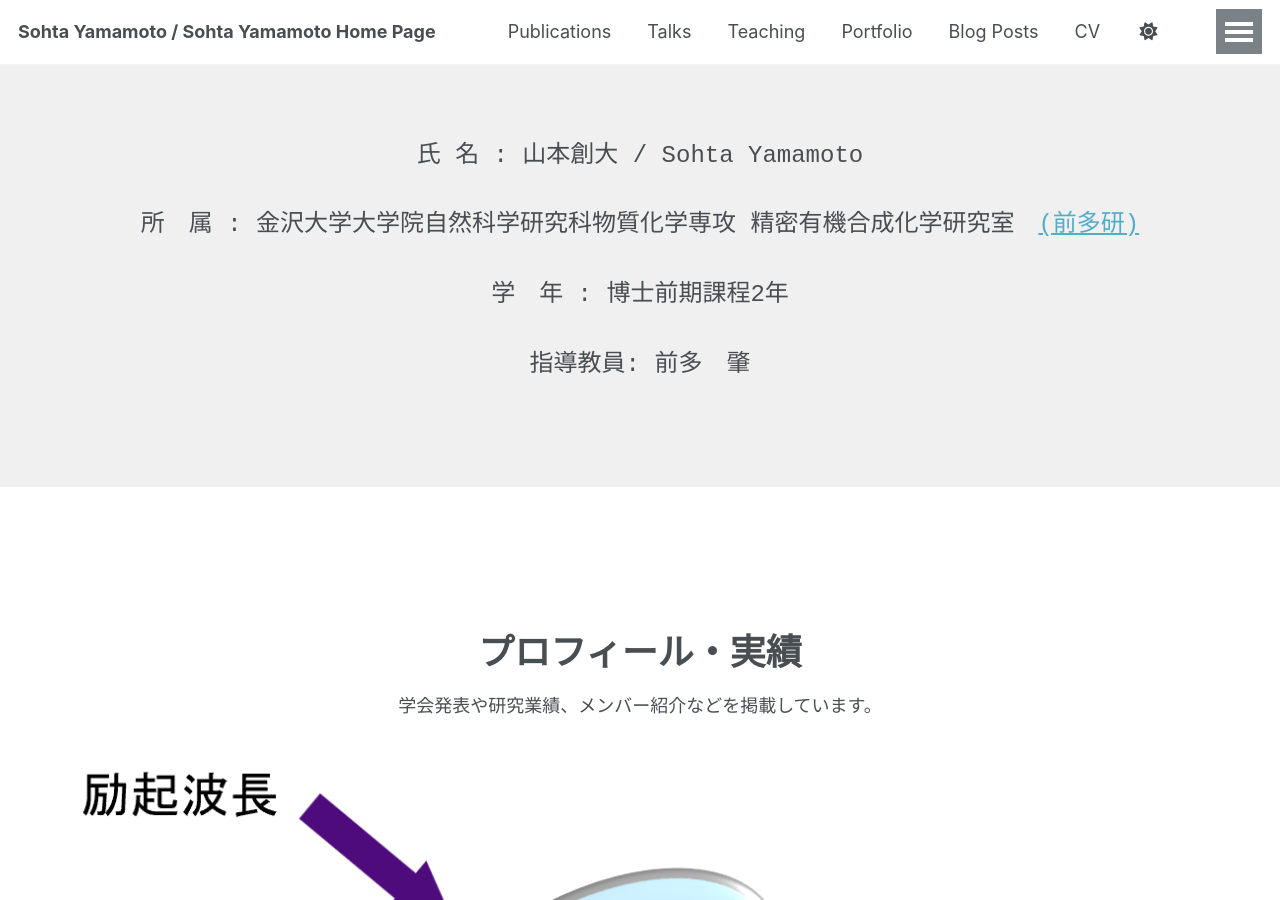
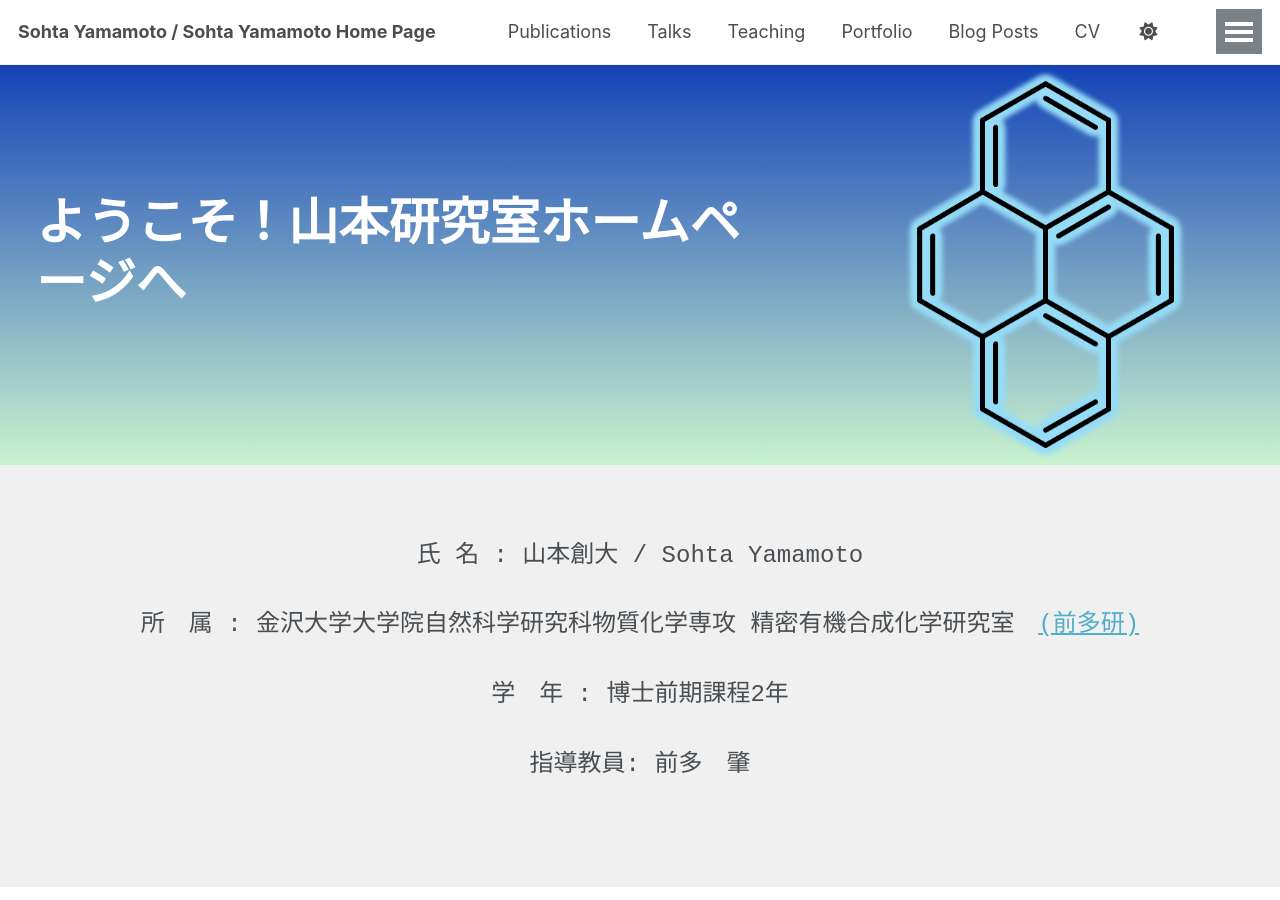
Before and after one commit to SaTom1313/SaTom1313.github.io, a Jekyll site: the page built from index.html, in a window 1280 px wide and 900 px high. Built offline with Jekyll 4.4.1, drawn with Linux system fonts in a browser that asks for light colours; a script that is not in the unit is left out.

Commit message:
Update index.html

```diff
--- a/index.html
+++ b/index.html
@@ -71,6 +71,13 @@ title: "ホーム"
 </head>
 <body>
 
+<section class="section-head">
+    <h1>ようこそ！山本研究室ホームページへ</h1>
+    <!-- 画像パスはGitHub上で正確な場所に合わせて変更してください -->
+    <img src="assets/image/pyrene.png" alt="ヘッダー画像" class="head-image" />
+  </section>
+
+
 <section class="section-middle">
   <p>氏  名 : 山本創大 / Sohta Yamamoto</p>
   <p>所　属 : 金沢大学大学院自然科学研究科物質化学専攻 精密有機合成化学研究室　<a href="http://kohka.ch.t.kanazawa-u.ac.jp/lab4/maeda.html">(前多研)</a></p>
```
